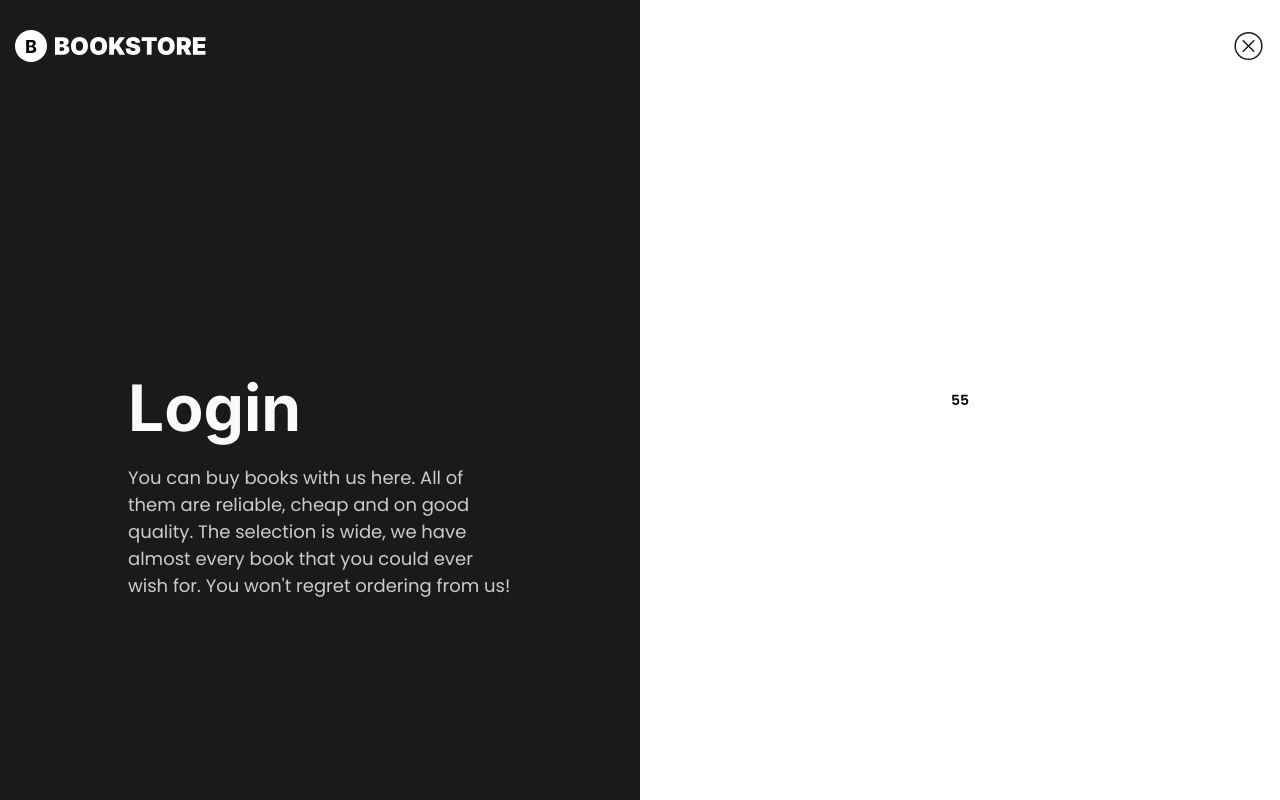
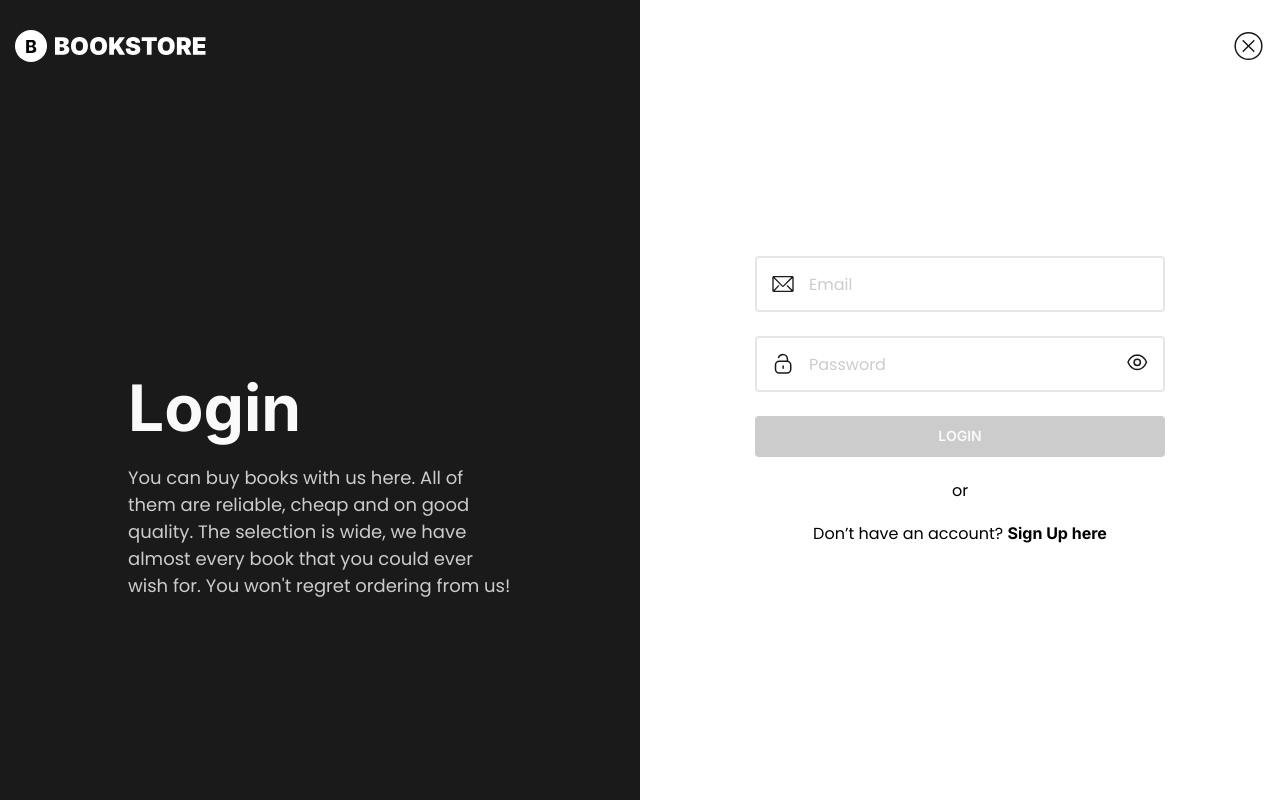
Before and after one commit to gapanovichV/bookstore-next, a Next.js app: page /sign-in in a window 1280 px wide. Built offline with nearby package versions, Linux system fonts and the light colour scheme.

Commit message:
feat: loginForm

```diff
--- a/app/(auth)/sign-in/page.tsx
+++ b/app/(auth)/sign-in/page.tsx
@@ -1,3 +1,4 @@
+import LoginForm from "@/components/modules/LoginForm/LoginForm"
 import AuthPage from "@/components/templates/AuthPage/AuthPage"
 
 const SignInPage = () => {
@@ -7,7 +8,7 @@ const SignInPage = () => {
       pageName="Login"
       pageNameDescription="You can buy books with us here. All of them are reliable, cheap and on good quality. The selection is wide, we have almost every book that you could ever wish for. You won't regret ordering from us!"
     >
-      55
+      <LoginForm />
     </AuthPage>
   )
 }
--- a/components/elements/Button/Button.tsx
+++ b/components/elements/Button/Button.tsx
@@ -13,7 +13,7 @@ interface ButtonProps extends React.ComponentProps<"button"> {
 
 export const Button = React.forwardRef(
   (
-    { loading, children, variant = "line", className, ...props }: ButtonProps,
+    { loading, children, variant = "fill", className, ...props }: ButtonProps,
     ref: React.ForwardedRef<HTMLButtonElement>
   ) => {
     return (
--- /dev/null
+++ b/components/modules/LoginForm/LoginForm.module.scss
@@ -0,0 +1,17 @@
+.form {
+  display: flex;
+  flex-direction: column;
+  width: 410px;
+  gap: 24px;
+}
+
+.text {
+  width: 100%;
+  font: var(--font-bodytext-3);
+  span {
+    font: var(--font-subtitle-3);
+  }
+}
+.center {
+  text-align: center;
+}
--- a/components/modules/LoginForm/LoginForm.tsx
+++ b/components/modules/LoginForm/LoginForm.tsx
@@ -0,0 +1,74 @@
+"use client"
+
+import type { SubmitHandler } from "react-hook-form"
+import { Controller, useForm } from "react-hook-form"
+import { zodResolver } from "@hookform/resolvers/zod"
+import clsx from "clsx"
+import Link from "next/link"
+import type { z } from "zod"
+
+import { Button } from "@/components/elements/Button/Button"
+import { Input } from "@/components/elements/Input/Input"
+import { loginDefaultValue } from "@/components/modules/LoginForm/loginForm.data"
+import { RouteEnum } from "@/types/route.type"
+import { userLoginFormScheme } from "@/types/z.type"
+
+import styles from "./LoginForm.module.scss"
+
+export type FormLoginSchema = z.infer<typeof userLoginFormScheme>
+
+const LoginForm = () => {
+  const form = useForm<FormLoginSchema>({
+    resolver: zodResolver(userLoginFormScheme),
+    defaultValues: loginDefaultValue
+  })
+
+  const onSubmit: SubmitHandler<FormLoginSchema> = (data) => {
+    console.log(data)
+  }
+
+  return (
+    <form className={clsx(styles.form)} onSubmit={form.handleSubmit(onSubmit)}>
+      <Controller
+        name="email"
+        control={form.control}
+        render={({ field, fieldState }) => (
+          <Input
+            {...field}
+            isDirty={fieldState.isDirty}
+            image="Email.svg"
+            placeholder="Email"
+            type="email"
+            {...(fieldState.error && { error: fieldState.error.message })}
+          />
+        )}
+      />
+      <Controller
+        name="password"
+        control={form.control}
+        render={({ field, fieldState }) => (
+          <Input
+            {...field}
+            isDirty={fieldState.isDirty}
+            image="Password.svg"
+            placeholder="Password"
+            type="password"
+            isPassword={true}
+            {...(fieldState.error && { error: fieldState.error.message })}
+          />
+        )}
+      />
+      <Button
+        disabled={!form.formState.isDirty && !form.formState.isValid}
+        loading={form.formState.isSubmitting}
+        type="submit"
+      >
+        Login
+      </Button>
+      <p className={clsx(styles.text, styles.center)}>or</p>
+      <p className={clsx(styles.text, styles.center)}>Don’t have an account? <Link href={RouteEnum.SIGN_UP}><span>Sign Up here</span></Link></p>
+    </form>
+  )
+}
+
+export default LoginForm
--- /dev/null
+++ b/components/modules/LoginForm/loginForm.data.ts
@@ -0,0 +1,6 @@
+import type { FormLoginSchema } from "@/components/modules/LoginForm/LoginForm"
+
+export const loginDefaultValue: FormLoginSchema = {
+  email: "",
+  password: ""
+}
--- a/components/modules/RegistrationForm/registrationForm.data.ts
+++ b/components/modules/RegistrationForm/registrationForm.data.ts
@@ -1,6 +1,6 @@
-import type { FormSchema } from "@/components/modules/RegistrationForm/RegistrationForm"
+import type { FormRegistrationSchema } from "@/components/modules/RegistrationForm/RegistrationForm"
 
-export const registrationDefaultValue: FormSchema = {
+export const registrationDefaultValue: FormRegistrationSchema = {
   lastName: "",
   firstName: "",
   email: "",
--- a/types/z.type.ts
+++ b/types/z.type.ts
@@ -1,8 +1,13 @@
 import { z } from "zod"
 
-export const userFormScheme = z.object({
+export const userRegistrationFormScheme = z.object({
   email: z.string().min(1, "Email is required").email("Enter your email address"),
   password: z.string().min(1, "Password is required"),
   firstName: z.string().min(1, "First Name is required"),
   lastName: z.string().min(1, "Last Name is required")
 })
+
+export const userLoginFormScheme = z.object({
+  email: z.string().min(1, "Email is required").email("Enter your email address"),
+  password: z.string().min(1, "Password is required")
+})
```
Also changed, not shown: components/modules/RegistrationForm/RegistrationForm.tsx (+7 -7 lines).
